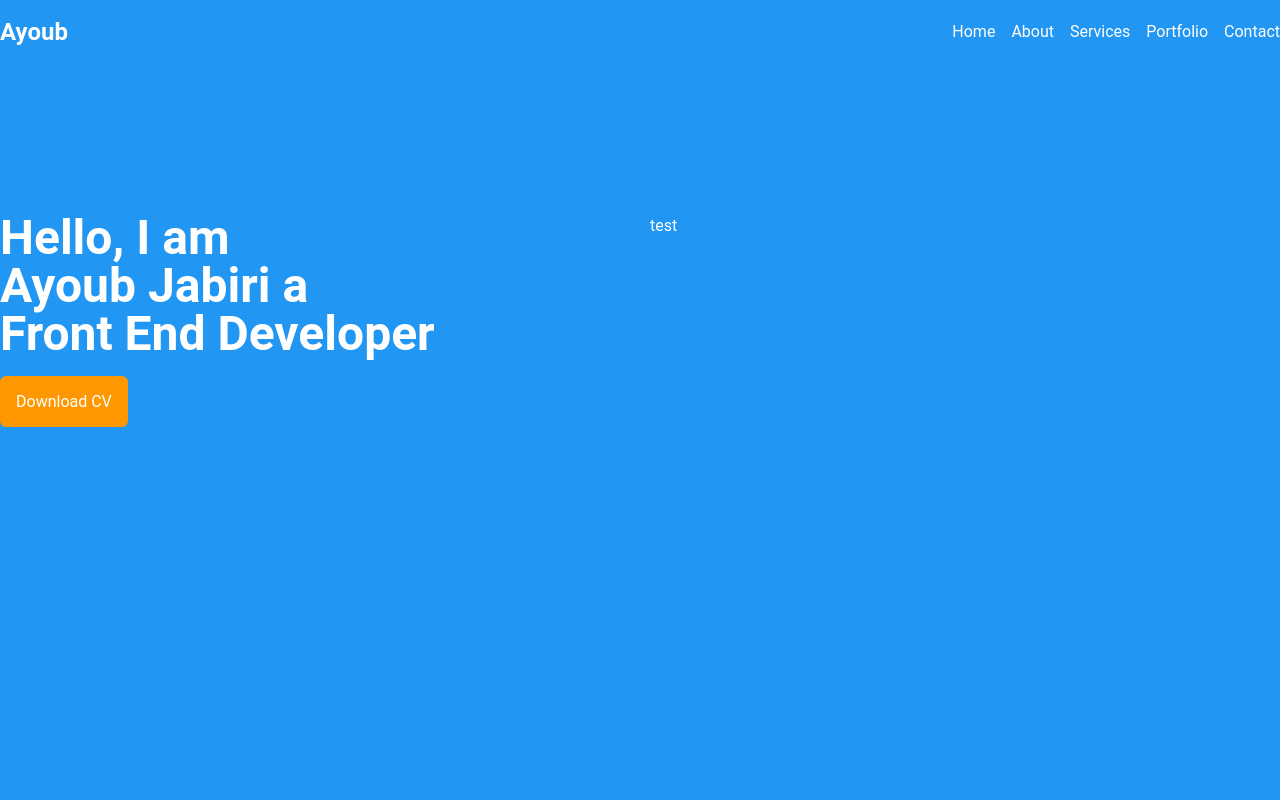
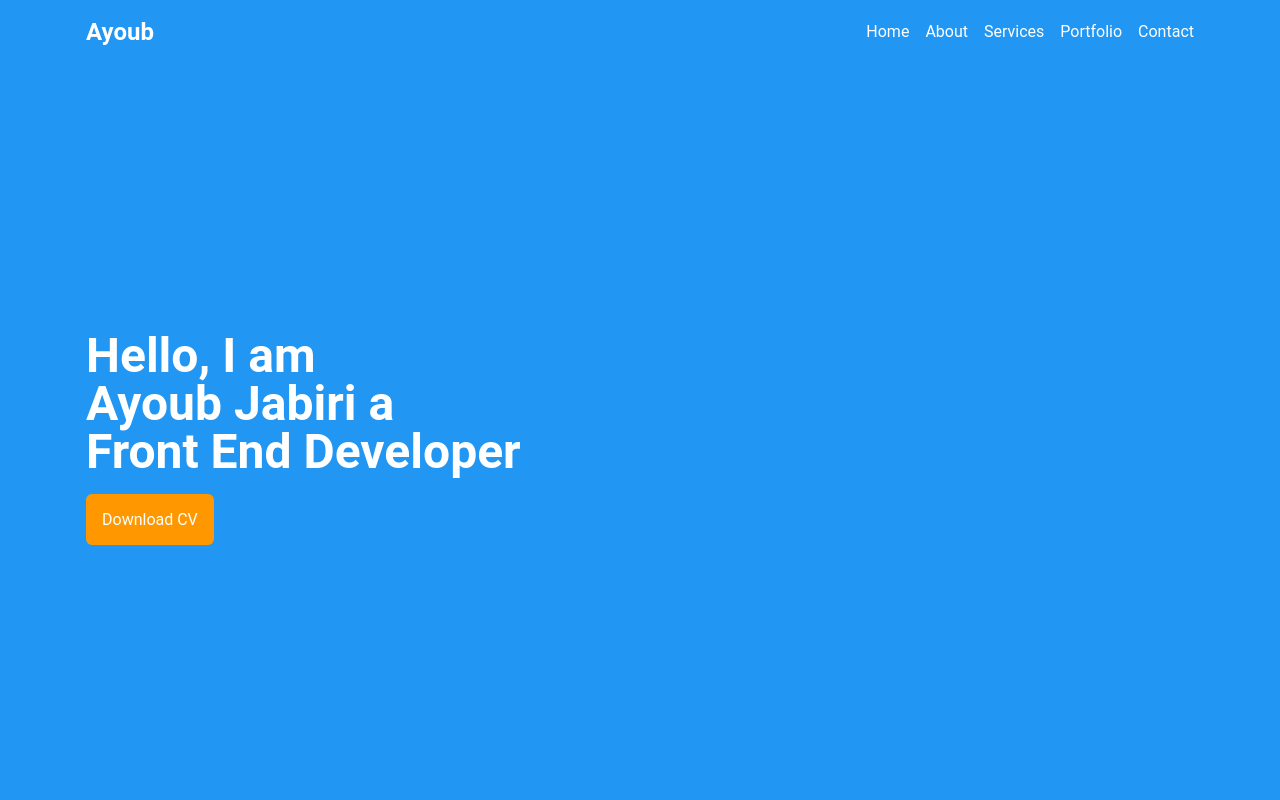
Before and after one commit to ayoub-jabiri/portfolio, a Nuxt app: page / in a window 1280 px wide. Shown: the top 800 px of the page. Built offline with nearby package versions, Linux system fonts and the light colour scheme.

Commit message:
Fixed tailwind container issues

```diff
--- a/app/assets/css/main.css
+++ b/app/assets/css/main.css
@@ -3,18 +3,44 @@
 @tailwind components;
 @tailwind utilities;
 /* @import url("https://fonts.googleapis.com/css2?family=Roboto:ital,wght@0,100..900;1,100..900&display=swap"); */
-
 body {
-  font-family: "Roboto", sans-serif;
+    font-family: "Roboto", sans-serif;
 }
 
 .container {
-  margin-left: auto;
-  margin-right: auto;
+    padding-right: 1rem !important;
+    padding-left: 1rem !important;
+    margin-right: auto !important;
+    margin-left: auto !important;
+}
+@media (min-width: 640px) {
+    .container {
+        max-width: 540px !important;
+    }
+}
+@media (min-width: 768px) {
+    .container {
+        max-width: 720px !important;
+    }
+}
+@media (min-width: 1024px) {
+    .container {
+        max-width: 960px !important;
+    }
+}
+@media (min-width: 1280px) {
+    .container {
+        max-width: 1140px !important;
+    }
+}
+@media (min-width: 1536px) {
+    .container {
+        max-width: 1320px !important;
+    }
 }
 
 .main-btn {
-  padding: 1rem;
-  background-color: #ff9800;
-  border-radius: 0.375rem;
+    padding: 1rem;
+    background-color: #ff9800;
+    border-radius: 0.375rem;
 }
--- a/app/components/home/LandingSection.vue
+++ b/app/components/home/LandingSection.vue
@@ -1,8 +1,7 @@
 <template>
     <section class="bg-[#2196F3] h-[calc(100vh-64px)] text-white">
-    <div class="container py-[150px]">
-      <div class="content grid grid-cols-12 items-start gap-5">
-        <div class="col-span-12 lg:col-span-6">
+        <div class="container h-full flex flex-col justify-center py-[150x]">
+            <div class="content">
                 <h1 class="text-5xl font-bold mb-8">
                     Hello, I am <br />
                     Ayoub Jabiri a <br />
@@ -10,8 +9,6 @@
                 </h1>
                 <a href="#" class="main-btn">Download CV</a>
             </div>
-        <div class="image col-span-12 lg:col-span-6">test</div>
-      </div>
         </div>
     </section>
 </template>
```
Lines whose indentation alone changed are shown as unchanged.
